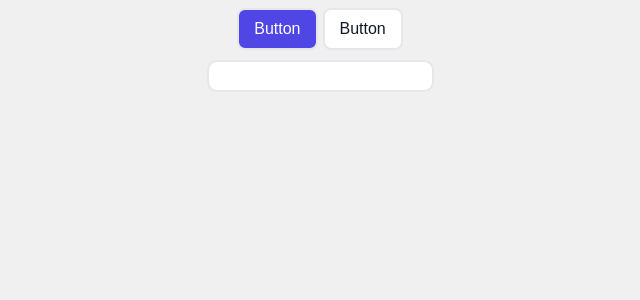
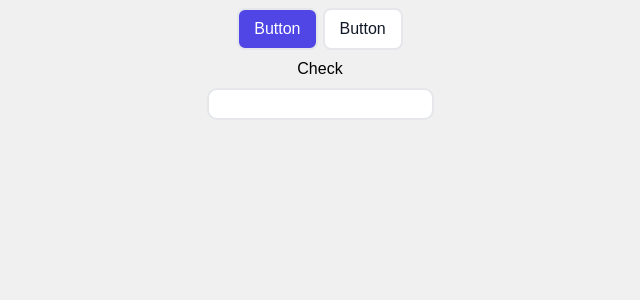
Before and after one commit to Forelolit/react_module, a React (Vite) app: page / in a window 1280 px wide. Shown: the top 300 px of the page, without its empty margins (320-960 px from the left). Built offline with nearby package versions, Linux system fonts and the light colour scheme.

Commit message:
check prettier

```diff
--- a/src/app/App.tsx
+++ b/src/app/App.tsx
@@ -21,7 +21,7 @@ function App() {
         <CustomButton variant="outline">Button</CustomButton>
       </div>
 
-
+      <div>Check</div>
       <CustomInput type="text" />
     </div>
   );
```
